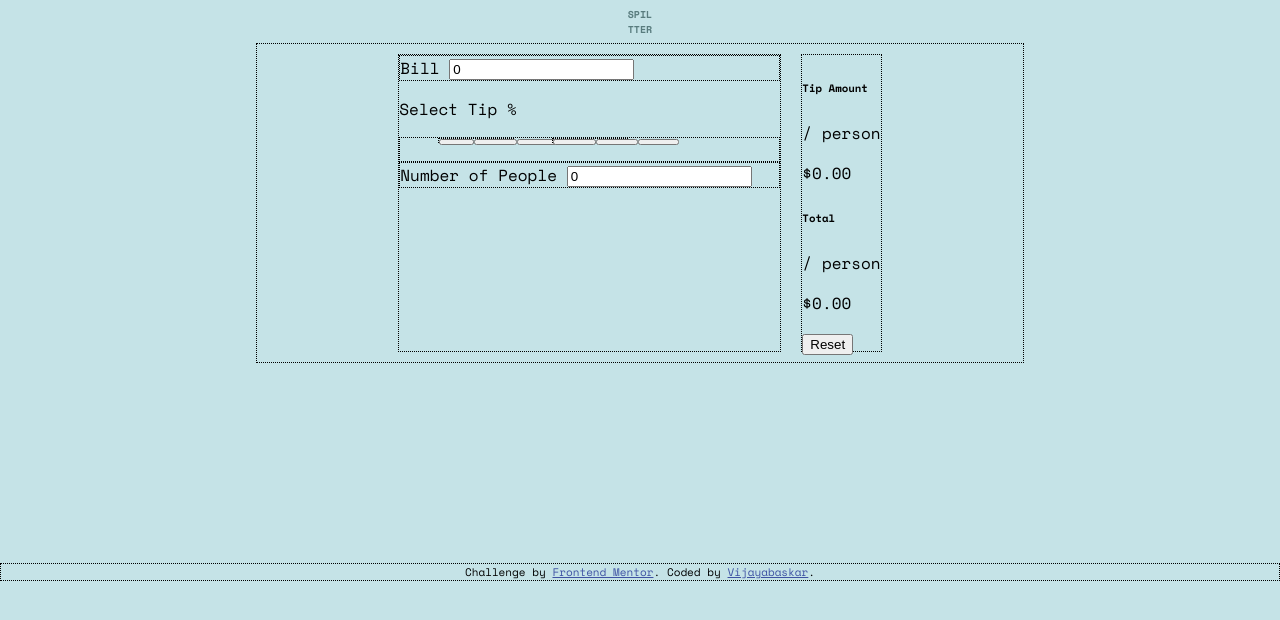
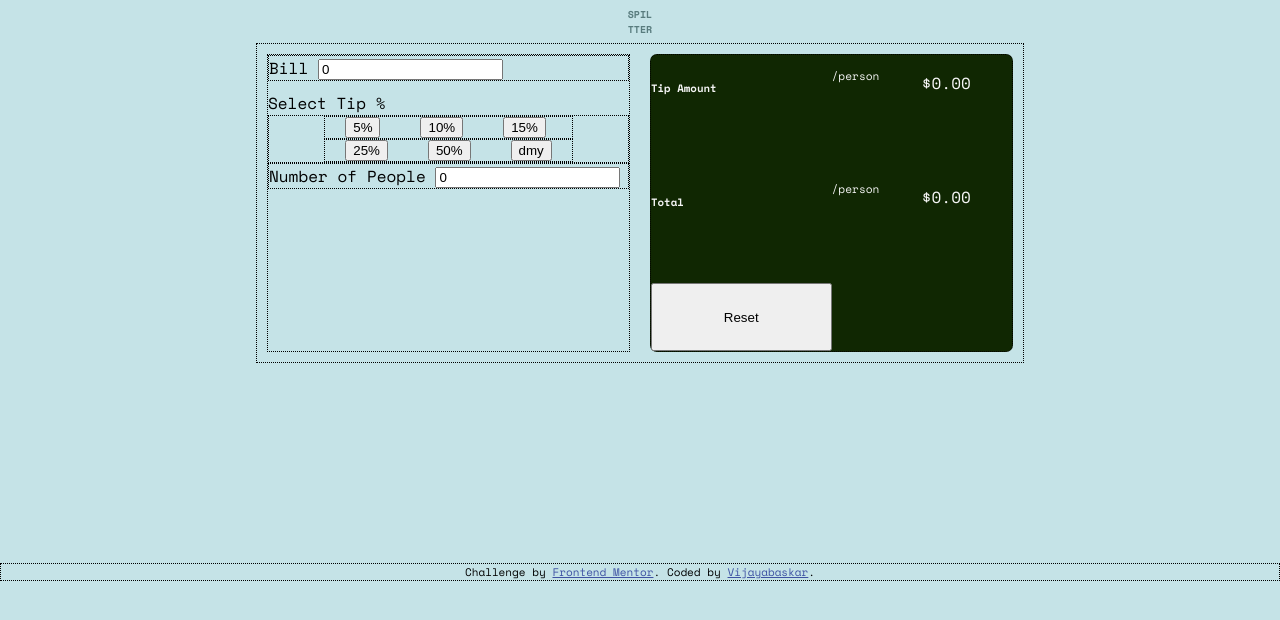
Before and after one commit to Vijayabaskar56/frontend-mentor, a plain HTML site: page index.html in a window 1280 px wide. Drawn offline with nearby package versions, Linux system fonts and the light colour scheme.

Commit message:
need to speed things up

```diff
--- a/index.html
+++ b/index.html
@@ -25,7 +25,7 @@
     <input type="text" id="input" value="0">
   </form>
       </div>
-      <p>Select Tip %</p>
+      <p id="select-tip">Select Tip %</p>
 <div class="tip-section">
   <div class="row1">
   <input type="button" class="btn" id="btn-one" value="5%">
@@ -48,10 +48,10 @@
   </div>
   <div class="child2">
   <h6 class="tip">Tip Amount</h6>
-    <p>/ person</p>
+    <p class="person">/person</p>
     <p class="output-tip">$0.00</p>
     <h6 class="total">Total</h6>
-    <p>/ person</p>
+    <p class="person">/person</p>
     <p class="output-total">$0.00</p>
     <button class="btn-reset">Reset</button>
   </div>
--- a/style.css
+++ b/style.css
@@ -50,15 +50,18 @@ h1 {
     display: flex;
 }
 
-.row2 {
 
+
+#select-tip {
+    margin: 0;
+    margin-top: 10px;
 }
 
-.tip-section,.btn {
+
+.tip-section {
     /* display: flex; */
     display: grid;
-    grid-template-columns: 20% 20% 20%;
-    grid-template-rows: 20% 20% 20%;
+    grid-template-rows: 2fr;
     justify-content: space-evenly;
     flex-direction: row;
 }
@@ -74,8 +77,21 @@ h1 {
     width: 50%;
 }
 
+.child2{
+    width: 50%;
+    display: grid;
+    grid-template-columns: 2fr 1fr 1fr;
+    background-color: #102702;
+    color: whitesmoke;
+    border-radius: 7px;
+}
+
+.person {
+    font-size: 0.7rem;
+}
+
 .btn {
-
+    margin: 0 20px 0 20px;
 }
 
 
```
Also changed, not shown: app.js (added).
